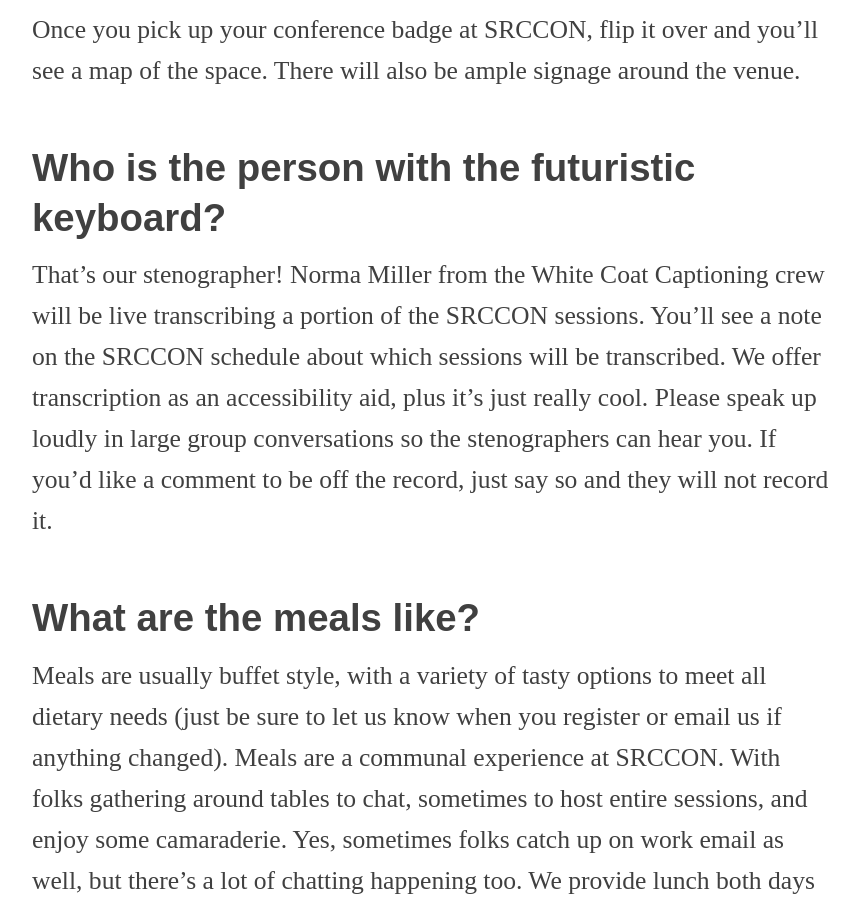
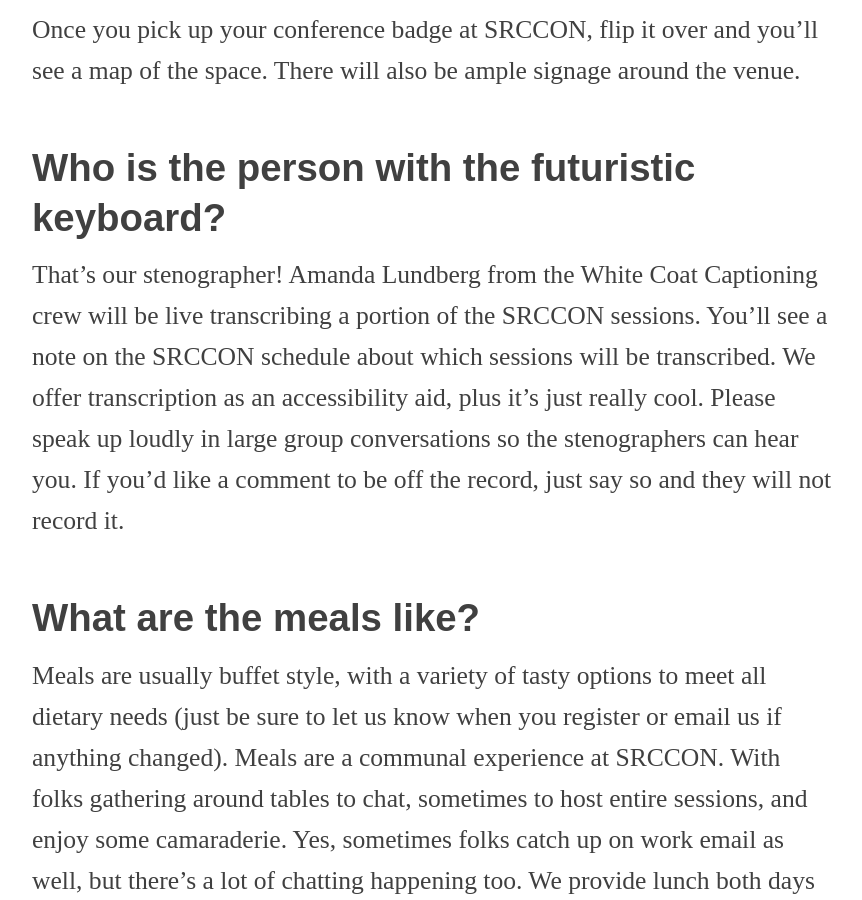
Before and after one commit to OpenNews/srccon-2025, a Jekyll site: the page built from welcome.md, in a window 1280 px wide and 900 px high, scrolled down 9636 px. Shown: the whole window, without its empty margins (208-1070 px from the left). Built offline with Jekyll 4.4.1, drawn with Linux system fonts in a browser that asks for light colours; some web fonts are replaced.

Commit message:
update stenographer name

```diff
--- a/welcome.md
+++ b/welcome.md
@@ -111,7 +111,7 @@ Here’s [the SRCCON schedule](https://2025.srccon.org/schedule/)—you can even
 Once you pick up your conference badge at SRCCON, flip it over and you’ll see a map of the space. There will also be ample signage around the venue.
 
 ## Who is the person with the futuristic keyboard?
-That’s our stenographer! Norma Miller from the White Coat Captioning crew will be live transcribing a portion of the SRCCON sessions. You’ll see a note on the SRCCON schedule about which sessions will be transcribed. We offer transcription as an accessibility aid, plus it’s just really cool. Please speak up loudly in large group conversations so the stenographers can hear you. If you’d like a comment to be off the record, just say so and they will not record it.
+That’s our stenographer! Amanda Lundberg from the White Coat Captioning crew will be live transcribing a portion of the SRCCON sessions. You’ll see a note on the SRCCON schedule about which sessions will be transcribed. We offer transcription as an accessibility aid, plus it’s just really cool. Please speak up loudly in large group conversations so the stenographers can hear you. If you’d like a comment to be off the record, just say so and they will not record it.
 
 ## What are the meals like?
 Meals are usually buffet style, with a variety of tasty options to meet all dietary needs (just be sure to let us know when you register or email us if anything changed). Meals are a communal experience at SRCCON. With folks gathering around tables to chat, sometimes to host entire sessions, and enjoy some camaraderie. Yes, sometimes folks catch up on work email as well, but there’s a lot of chatting happening too. We provide lunch both days of SRCCON as well as dinner on Thursday night, and snack breaks on both days so you never have to worry about finding sufficient energy to keep your brain moving.
```
